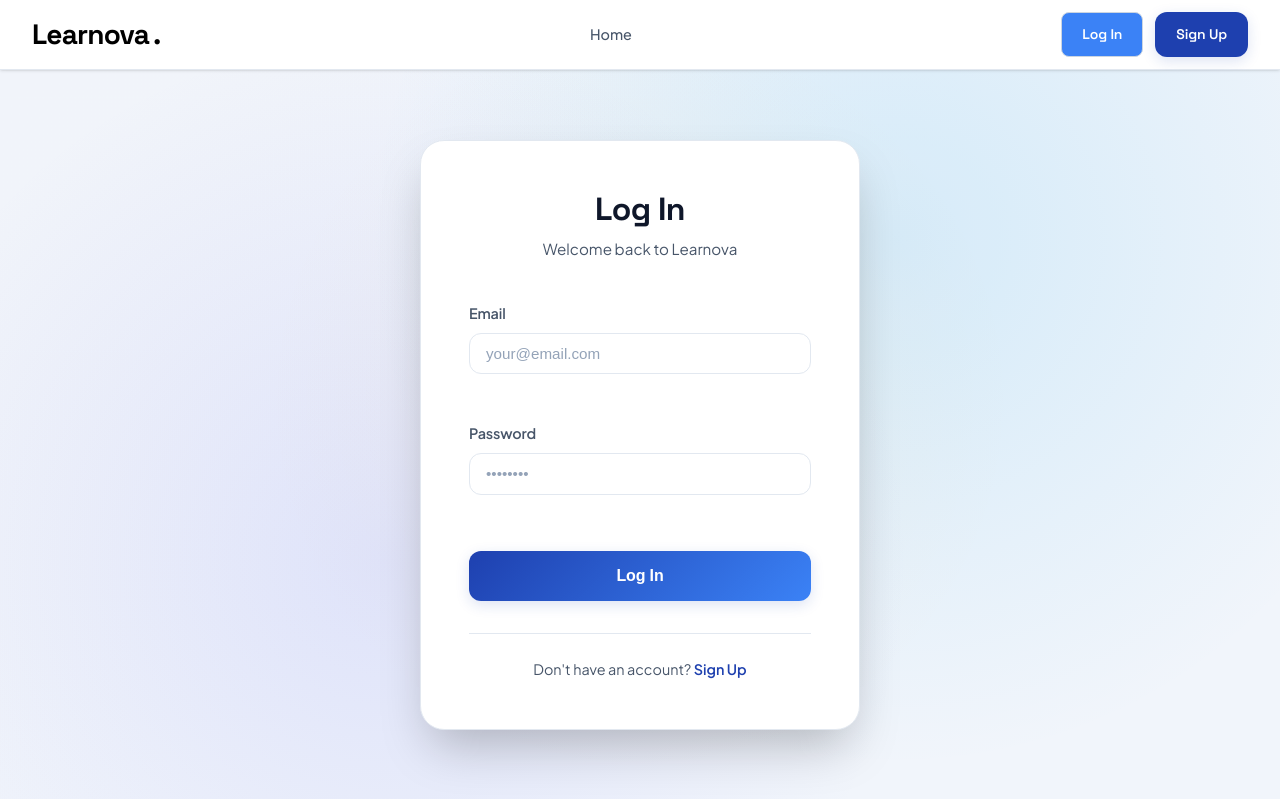
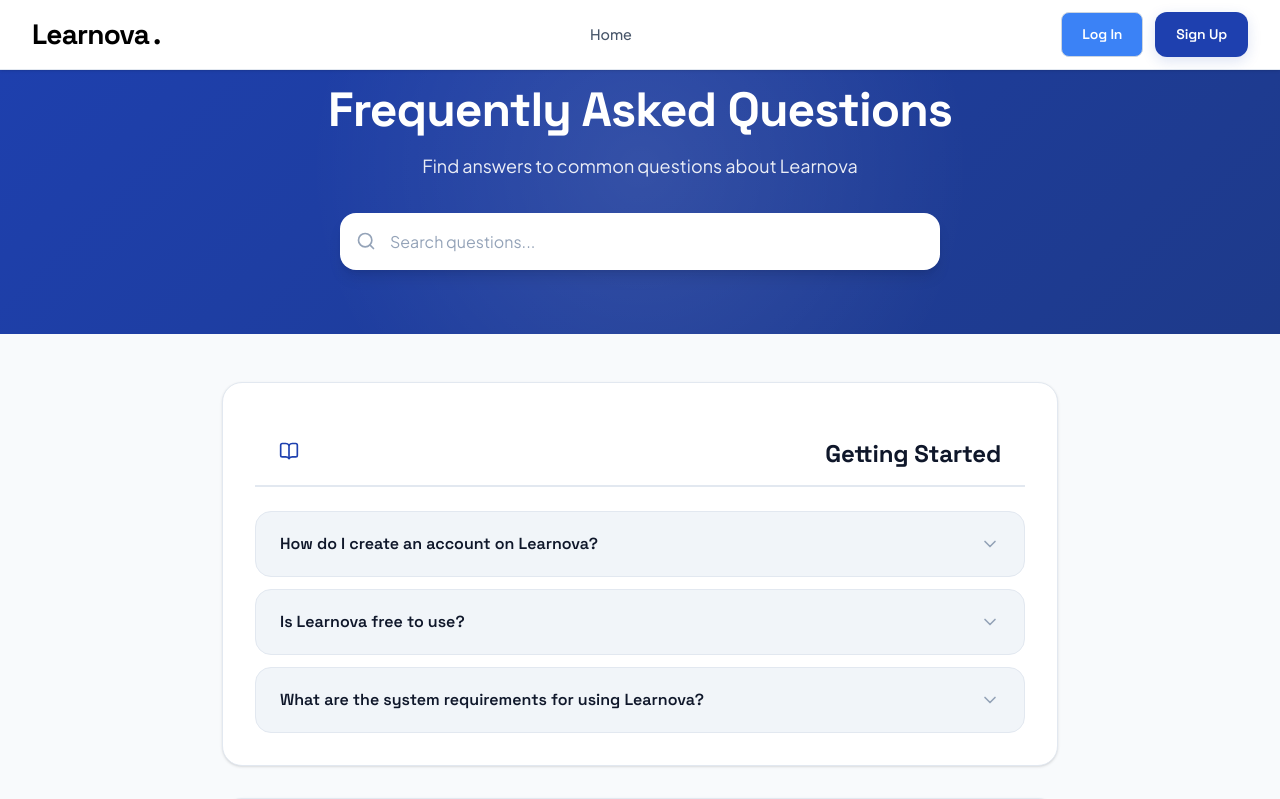
Before and after one commit to yassineBenAmor7/learnova-platform, a React app in the folder frontend/: page /faq in a window 1280 px wide. Before the commit this address led to /login. Shown: the top 799 px of the page. Built offline with nearby package versions, Linux system fonts and the light colour scheme; the HTML template or start-up script is replaced by a standard one.

Commit message:
feat: update AppRoutes with support pages
- Add Help page route (/help)
- Add Contact page route (/contact)
- Add FAQ page route (/faq)
- Add Terms page route (/terms)
- Import all new support page components
- Make all support pages publicly accessible

```diff
--- a/frontend/src/routes/AppRoutes.jsx
+++ b/frontend/src/routes/AppRoutes.jsx
@@ -14,6 +14,10 @@ import Exam from '../pages/Exam';
 import Certificates from '../pages/Certificates';
 import VerifyCertificate from '../pages/VerifyCertificate';
 import Profile from '../pages/Profile';
+import Help from '../pages/Help';
+import Contact from '../pages/Contact';
+import FAQ from '../pages/FAQ';
+import Terms from '../pages/Terms';
 
 // Guard components
 const ProtectedRoute = ({ children }) => {
@@ -43,6 +47,10 @@ const AppRoutes = () => {
       <Route path="/" element={isAuthenticated ? <Navigate to="/dashboard" replace /> : <Home />} />
       <Route path="/login" element={isAuthenticated ? <Navigate to="/dashboard" replace /> : <Login />} />
       <Route path="/register" element={isAuthenticated ? <Navigate to="/dashboard" replace /> : <Register />} />
+      <Route path="/help" element={<Help />} />
+      <Route path="/contact" element={<Contact />} />
+      <Route path="/faq" element={<FAQ />} />
+      <Route path="/terms" element={<Terms />} />
       <Route path="/certificates/verify/:certificateNumber" element={<VerifyCertificate />} />
 
       {/* Protected Routes */}
```
